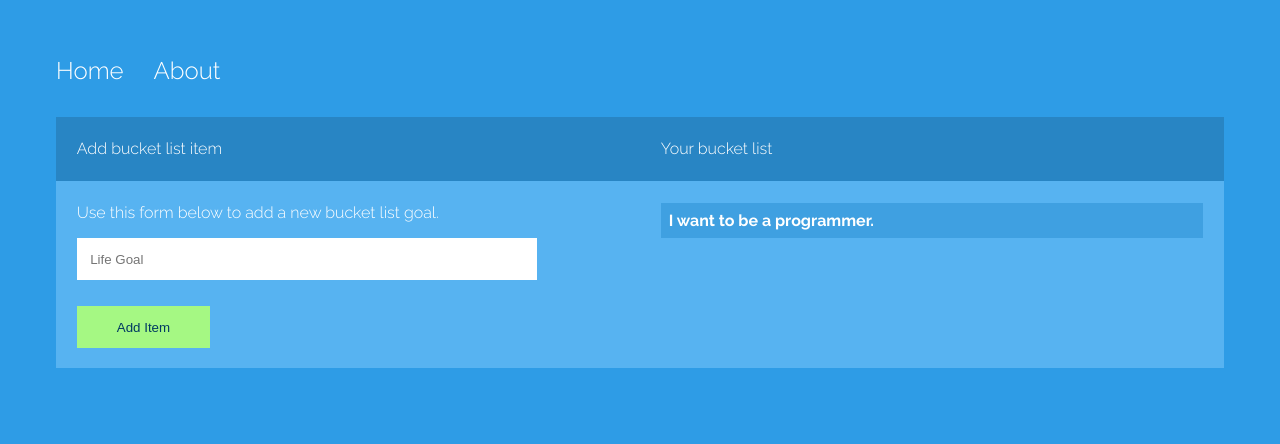
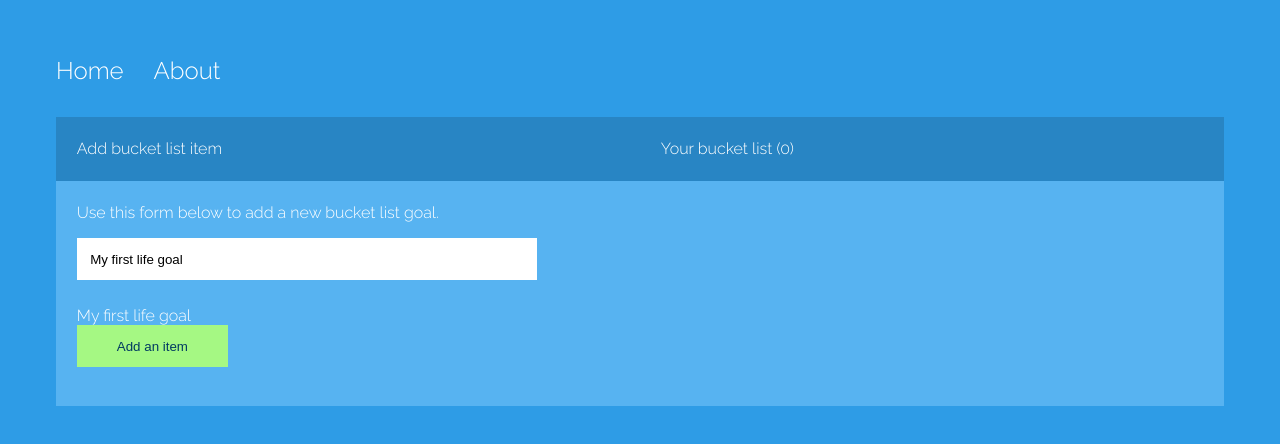
Before and after one commit to Roycard0828/PoryectoVida, an Angular app: page / in a window 1280 px wide. Shown: the top 444 px of the page. Built offline with nearby package versions, Linux system fonts and the light colour scheme.

Commit message:
Interpolation lsita #3

```diff
--- a/src/app/app.module.ts
+++ b/src/app/app.module.ts
@@ -1,6 +1,7 @@
 import { NgModule } from '@angular/core';
 import { BrowserModule } from '@angular/platform-browser';
 
+import { FormsModule } from '@angular/forms';
 import { AppRoutingModule } from './app-routing.module';
 import { AppComponent } from './app.component';
 import { HomeComponent } from './home/home.component';
@@ -14,7 +15,8 @@
   ],
   imports: [
     BrowserModule,
-    AppRoutingModule
+    AppRoutingModule,
+    FormsModule
   ],
   providers: [],
   bootstrap: [AppComponent]
--- a/src/app/home/home.component.html
+++ b/src/app/home/home.component.html
@@ -4,7 +4,7 @@
         <p>Add bucket list item</p>
     </div>
     <div class="col">
-        <p>Your bucket list</p>
+        <p>Your bucket list ({{ itemCount }})</p>
     </div>
 </div>
 
@@ -14,13 +14,18 @@
         <p class="sm">Use this form below to add a new bucket list goal.</p>
 
         <form>
-            <input type="text" class="txt" name="item" placeholder="Life Goal">
-            <input type="submit" class="btn" value="Add Item">
+            <input type="text" class="txt" name="item" placeholder="Life Goal..." [(ngModel)] = "goalText">
+            <br><span>{{goalText}}</span>
+            <br>
+            <input type="submit" class="btn" [value]="btnText" (click)="addItem()">
+            <br>
         </form>
     </div>
     <div class="col">
-        <p class="life-container">
-            I want to be a programmer.
+        <p class="life-container" *ngFor="let goal of goals">
+
+            {{goal}}
+
         </p>
     </div>
 </div>
--- a/src/app/home/home.component.ts
+++ b/src/app/home/home.component.ts
@@ -7,9 +7,23 @@
 })
 export class HomeComponent implements OnInit {
 
+  itemCount: number = 0;
+  btnText: string= 'Add an item';
+  goalText: string= 'My first life goal';
+  goals = [] as any;
+
   constructor() { }
 
   ngOnInit(): void {
+
+    this.itemCount = this.goals.length;
+
+  }
+
+  addItem(){
+    this.goals.push(this.goalText)
+    this.goalText = '';
+    this.itemCount = this.goals.length;
   }
 
 }
```
Also changed, not shown: 1 other file (tests, documents, lock files or other folders).
